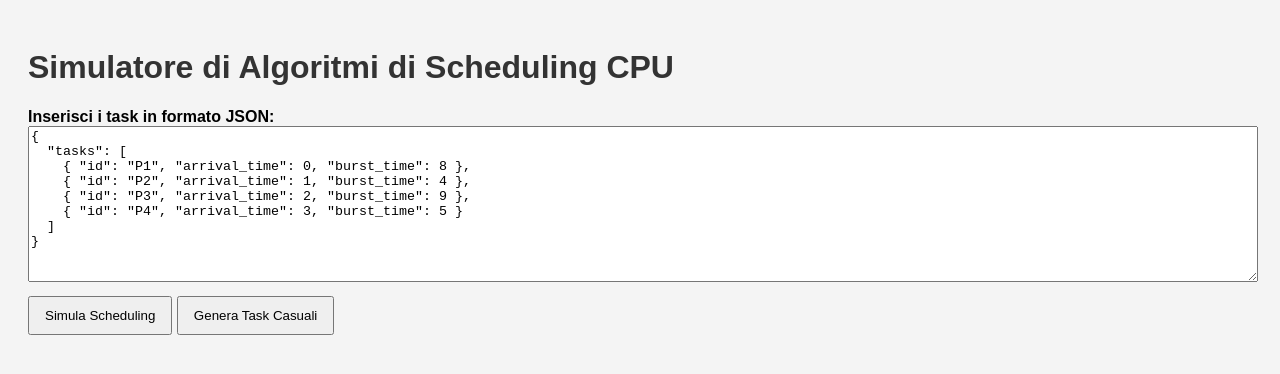
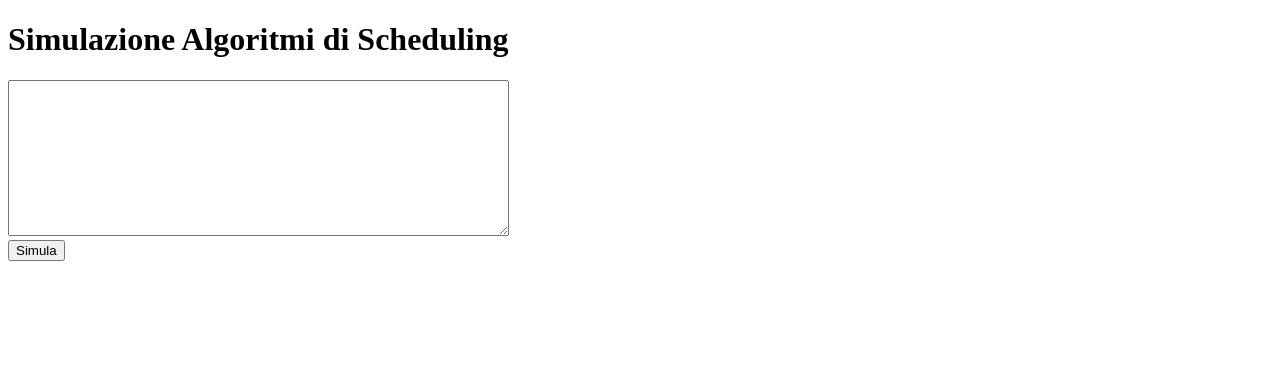
Before and after one commit to syrnil/tpsit-4ainfo, a plain HTML site: page scheduling.html in a window 1280 px wide. Drawn offline with Linux system fonts and the light colour scheme.

Commit message:
Refactor scheduling.html for improved clarity

```diff
--- a/scheduling.html
+++ b/scheduling.html
@@ -1,43 +1,32 @@
 <!DOCTYPE html>
 <html lang="it">
 <head>
-  <meta charset="UTF-8">
-  <title>Simulatore Scheduling CPU</title>
-  <link rel="stylesheet" href="style.css"> <!-- se vuoi aggiungere uno stile esterno -->
+  <meta charset="UTF-8" />
+  <title>Simulazione Scheduling</title>
   <style>
-    body { font-family: Arial, sans-serif; padding: 20px; background: #f4f4f4; }
-    h1 { color: #333; }
-    textarea { width: 100%; height: 150px; }
-    button { padding: 10px 15px; margin: 10px 0; }
-    table { width: 100%; border-collapse: collapse; margin-top: 20px; }
-    th, td { border: 1px solid #ccc; padding: 8px; text-align: center; }
-    th { background-color: #eee; }
-    .results { margin-top: 20px; }
+    table, th, td {
+      border: 1px solid black;
+      border-collapse: collapse;
+      padding: 8px;
+    }
+    th {
+      background-color: #f0f0f0;
+    }
   </style>
 </head>
 <body>
 
-  <h1>Simulatore di Algoritmi di Scheduling CPU</h1>
+  <h1>Simulazione Algoritmi di Scheduling</h1>
 
-  <label for="jsonInput"><strong>Inserisci i task in formato JSON:</strong></label>
-  <textarea id="jsonInput">
-{
-  "tasks": [
-    { "id": "P1", "arrival_time": 0, "burst_time": 8 },
-    { "id": "P2", "arrival_time": 1, "burst_time": 4 },
-    { "id": "P3", "arrival_time": 2, "burst_time": 9 },
-    { "id": "P4", "arrival_time": 3, "burst_time": 5 }
-  ]
-}
+  <textarea id="jsonInput" rows="10" cols="60" placeholder='Inserisci i task in JSON, es: {"tasks":[{"id":"P1","arrival_time":0,"burst_time":5}]}'>
   </textarea>
+  <br/>
+  <button onclick="simulate()">Simula</button>
 
-  <button type="button" onclick="simulate()">Simula Scheduling</button>
-  <button type="button" onclick="generateTasks()">Genera Task Casuali</button>
+  <div id="results"></div>
 
-  <div class="results" id="results"></div>
-
- <script src="js/scheduling.js"></script>
-
+  <!-- Qui carichiamo il file JS, assicurati che sia nella stessa cartella -->
+  <script src="scheduling.js"></script>
 
 </body>
 </html>
```
